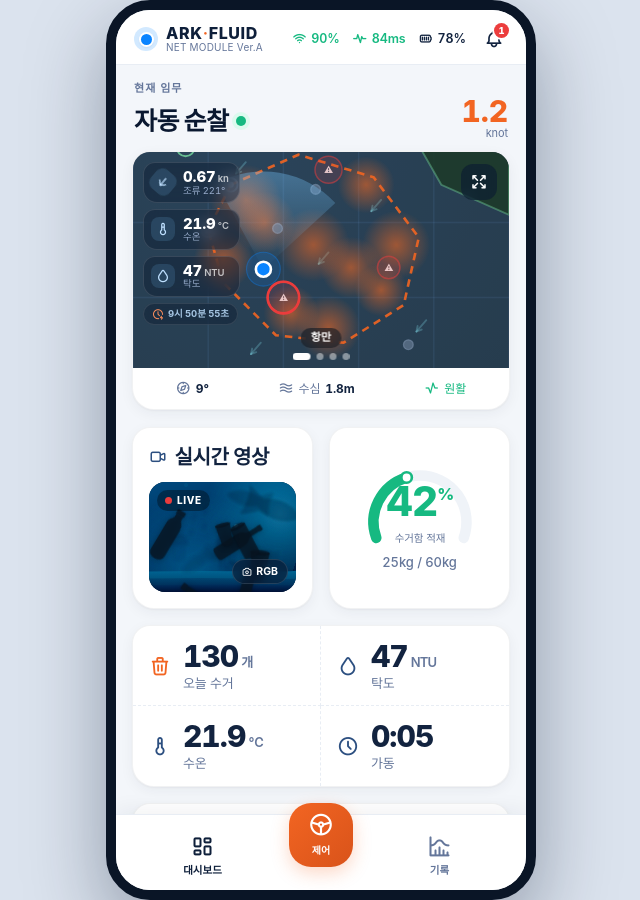
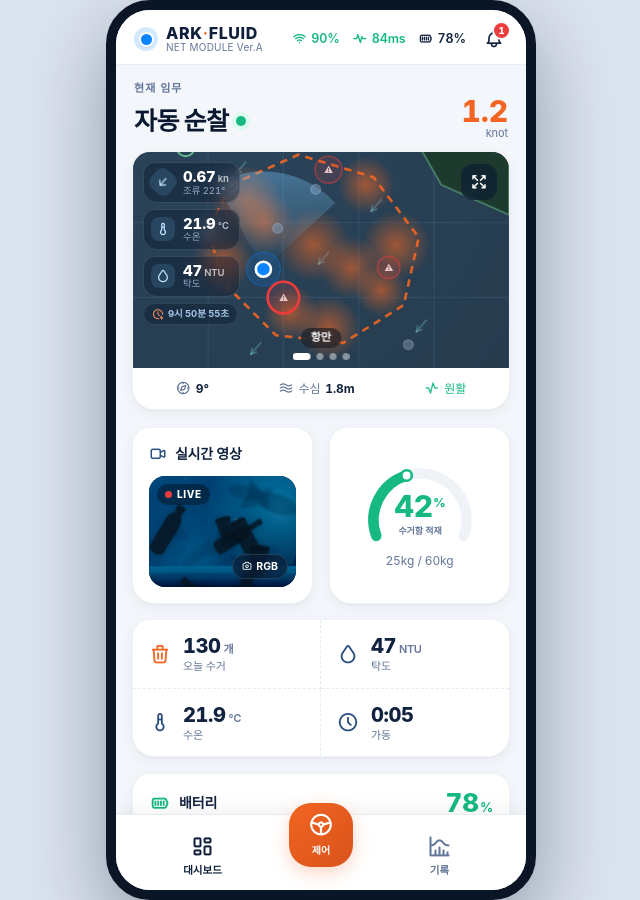
Before and after one commit to JYS271/APK-FLUID, a React (Vite) app: page / in a window 1280 px wide. Shown: the whole page, without its empty margins (319-959 px from the left). Built offline with nearby package versions, Linux system fonts and the light colour scheme; a web font is replaced by a local one.

Commit message:
Revert "대시보드 타이포그래피 계층 개선 (레이아웃/색/아이콘 유지)"
This reverts commit 7191d7fc997683527a42dd9eb27cf16134ff81cc.

```diff
--- a/src/app.css
+++ b/src/app.css
@@ -3,12 +3,11 @@
    ============================================================ */
 
 .section-title {
-  font-size: 22px;
-  font-weight: 700;
-  line-height: 1.25;
+  font-size: 15px;
+  font-weight: 700;
   color: var(--text);
   margin: 0 0 12px;
-  letter-spacing: -0.02em;
+  letter-spacing: -0.015em;
 }
 
 /* ---------- StatusBar ---------- */
@@ -490,10 +489,9 @@
 }
 .card__title {
   margin: 0;
-  font-size: 20px;
-  font-weight: 700;
-  line-height: 1.3;
-  letter-spacing: -0.02em;
+  font-size: 14px;
+  font-weight: 700;
+  letter-spacing: -0.01em;
   color: var(--text);
   display: inline-flex;
   align-items: center;
@@ -529,8 +527,7 @@
   padding: 12px 8px 16px;
 }
 .card--gauge__sub {
-  font-size: 13px;
-  font-weight: 500;
+  font-size: 12px;
   color: var(--text-soft);
   margin-top: -6px;
 }
@@ -1010,13 +1007,12 @@
   overflow: visible;
 }
 .netgauge__value {
-  font-size: 54px;
+  font-size: 40px;
   font-weight: 800;
-  letter-spacing: -0.02em;
 }
 .netgauge__label {
-  font-size: 14px;
-  font-weight: 500;
+  font-size: 12px;
+  font-weight: 600;
   fill: var(--text-soft);
 }
 .blink {
@@ -1062,24 +1058,23 @@
   min-width: 0;
 }
 .statbox__value {
-  font-size: 30px;
+  font-size: 20px;
   font-weight: 800;
-  line-height: 1.05;
-  letter-spacing: -0.03em;
+  letter-spacing: -0.02em;
   color: var(--text);
 }
 .statbox__value em {
-  font-size: 13px;
+  font-size: 11px;
   font-weight: 600;
   font-style: normal;
   color: var(--text-soft);
   margin-left: 3px;
 }
 .statbox__label {
-  font-size: 13px;
+  font-size: 11px;
   font-weight: 500;
   color: var(--text-soft);
-  margin-top: 3px;
+  margin-top: 2px;
 }
 
 /* ---------- Battery card ---------- */
@@ -1097,7 +1092,7 @@
   display: inline-flex;
   align-items: center;
   gap: 8px;
-  font-size: 20px;
+  font-size: 14px;
   font-weight: 700;
   color: var(--text);
 }
@@ -1105,13 +1100,12 @@
   font-size: 22px;
 }
 .battery__pct {
-  font-size: 38px;
+  font-size: 26px;
   font-weight: 800;
   line-height: 1;
-  letter-spacing: -0.02em;
 }
 .battery__pct em {
-  font-size: 17px;
+  font-size: 13px;
   font-weight: 700;
   font-style: normal;
   margin-left: 1px;
@@ -1138,8 +1132,7 @@
   align-items: center;
   justify-content: space-between;
   margin-top: 9px;
-  font-size: 13px;
-  line-height: 1.4;
+  font-size: 12px;
 }
 .battery__status {
   display: inline-flex;
@@ -1152,7 +1145,7 @@
 }
 .battery__run {
   color: var(--text-soft);
-  font-weight: 500;
+  font-weight: 600;
 }
 
 /* ---------- Quick actions ---------- */
@@ -1278,16 +1271,13 @@
   gap: 2px;
 }
 .introcard__body b {
-  font-size: 18px;
-  font-weight: 700;
-  line-height: 1.3;
+  font-size: 14px;
+  font-weight: 700;
   color: var(--text);
-  letter-spacing: -0.02em;
+  letter-spacing: -0.01em;
 }
 .introcard__body span {
-  font-size: 13px;
-  font-weight: 500;
-  line-height: 1.4;
+  font-size: 11.5px;
   color: var(--text-muted);
 }
 .introcard__arrow {
--- a/src/components/NetGauge.jsx
+++ b/src/components/NetGauge.jsx
@@ -48,11 +48,11 @@ export default function NetGauge({ value = 0, label = '수거함', size = 168, w
         <circle cx={headPos.x} cy={headPos.y} r="7" fill="#fff" stroke={color} strokeWidth="3.5" />
 
         {/* 중앙 수치 */}
-        <text x="100" y="92" textAnchor="middle" className="num netgauge__value" fill={color}>
+        <text x="100" y="96" textAnchor="middle" className="num netgauge__value" fill={color}>
           {Math.round(v)}
-          <tspan fontSize="22" dy="-22">%</tspan>
+          <tspan fontSize="16" dy="-14">%</tspan>
         </text>
-        <text x="100" y="126" textAnchor="middle" className="netgauge__label">
+        <text x="100" y="118" textAnchor="middle" className="netgauge__label">
           {label}
         </text>
       </svg>
```
